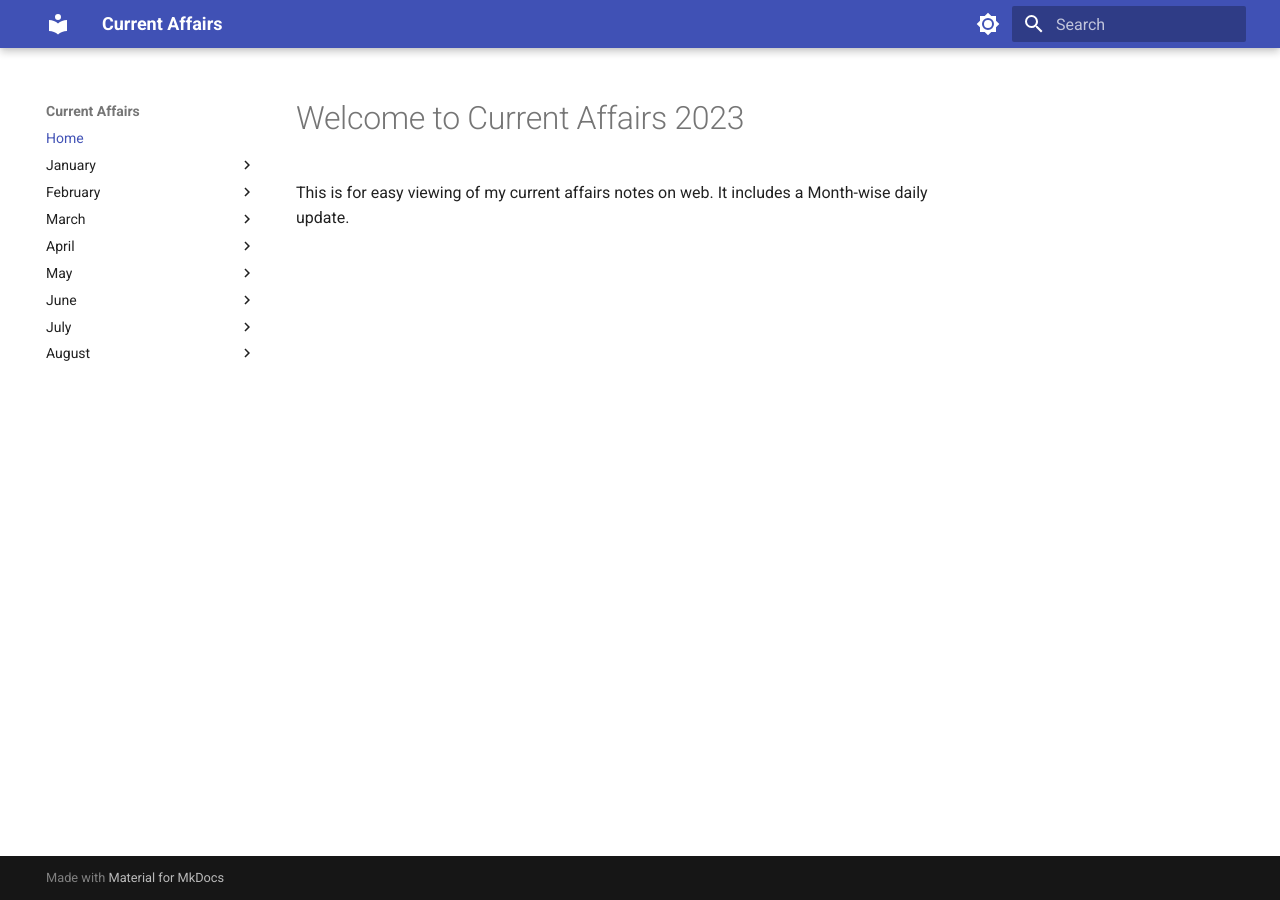
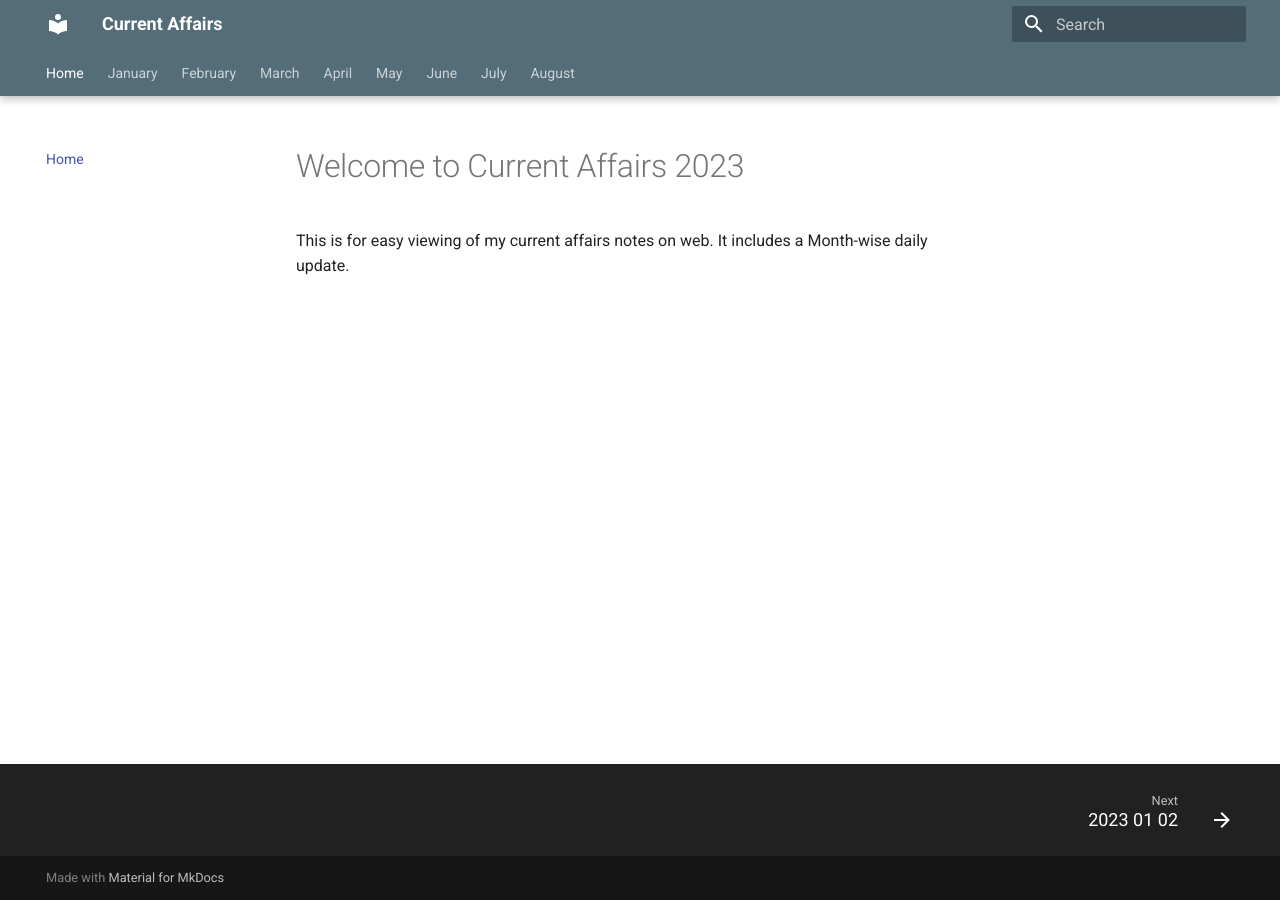
Before and after one commit to prakhar-saxena01/current, an MkDocs documentation site: the page built from docs/index.md, in a window 1280 px wide. Built offline with MkDocs 1.6.1 and Material for MkDocs 9.7.7, drawn with Linux system fonts in a browser that asks for light colours.

Commit message:
Update mkdocs.yml

```diff
--- a/mkdocs.yml
+++ b/mkdocs.yml
@@ -200,16 +200,10 @@ theme:
   features:
     - navigation.instant
     - navigation.instant.prefetch
+    - navigation.tabs
+    - navigation.tabs.sticky
+    - navigation.prune
+    - navigation.top
+    - navigation.footer
   palette:
-
-    # Palette toggle for light mode
-    - scheme: default
-      toggle:
-        icon: material/brightness-7
-        name: Switch to dark mode
-
-    # Palette toggle for dark mode
-    - scheme: slate
-      toggle:
-        icon: material/brightness-4
-        name: Switch to light mode
+    primary: blue grey
```
